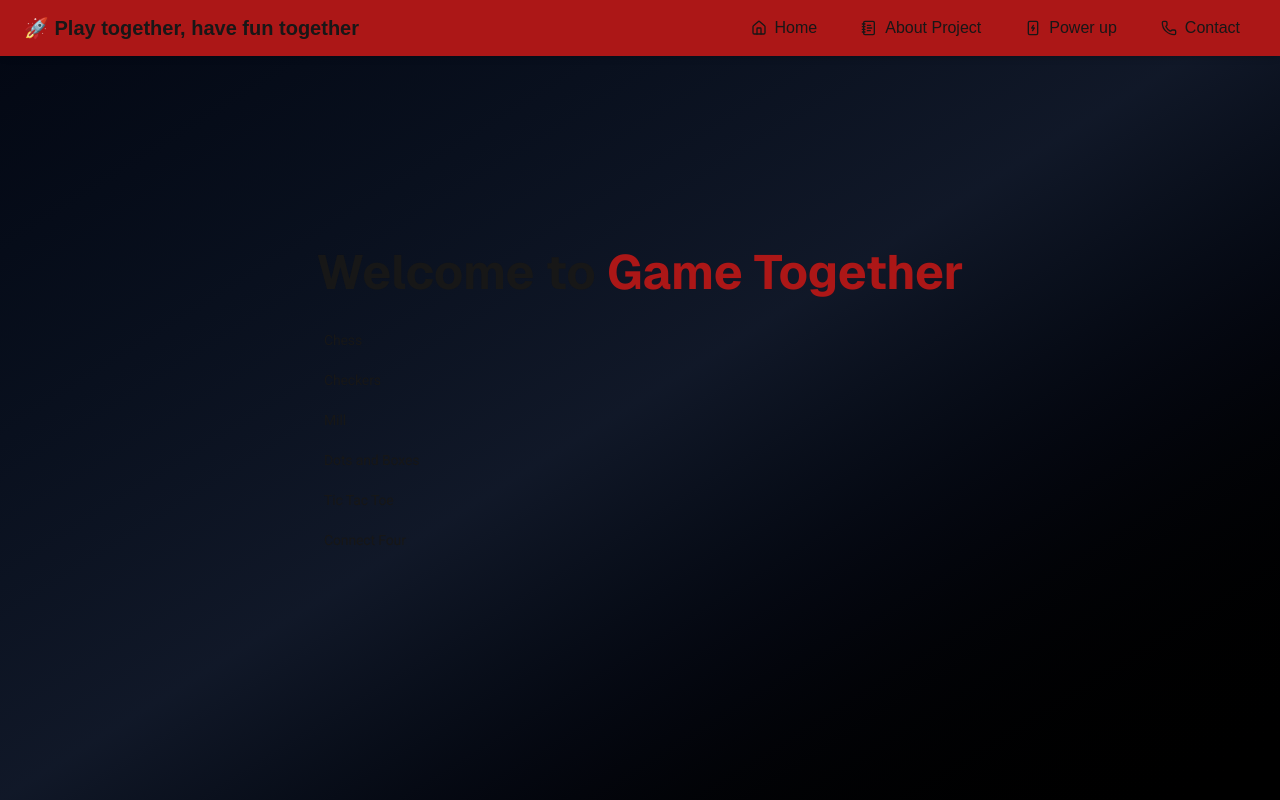
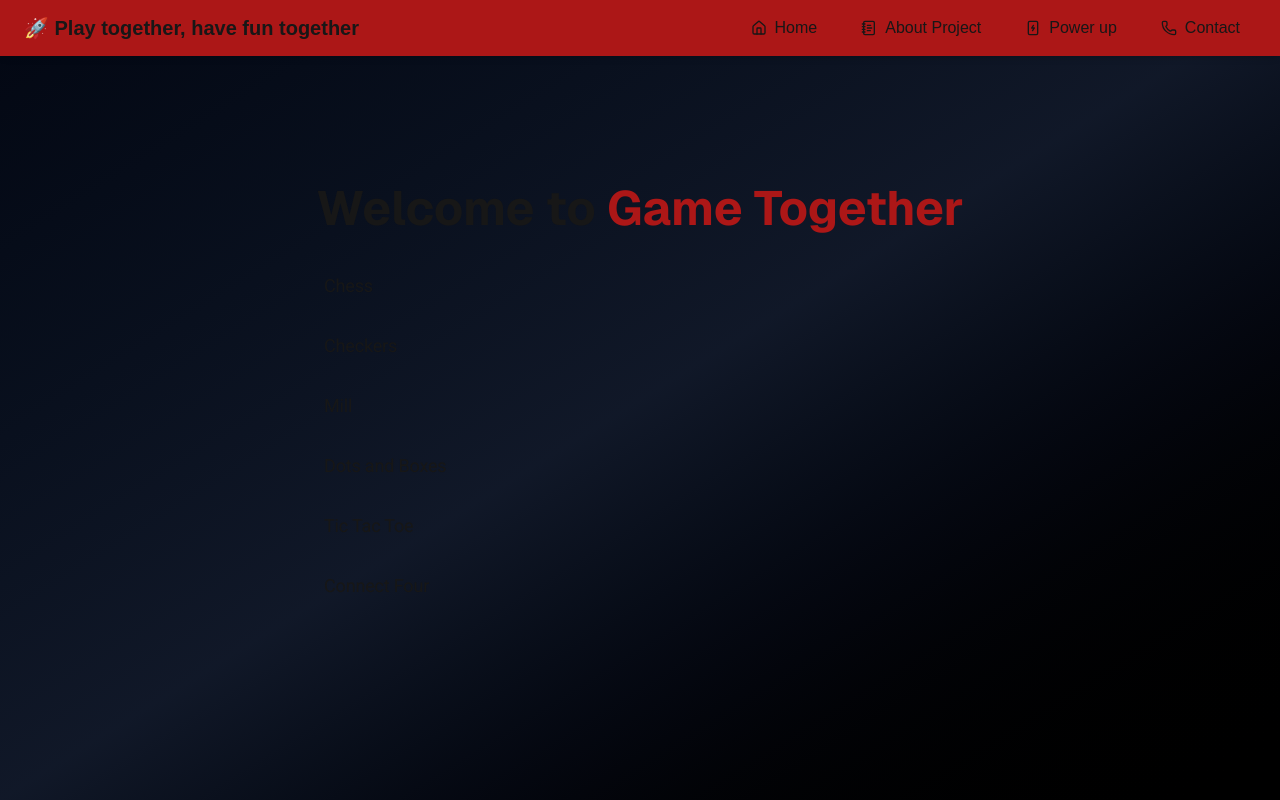
Before and after one commit to Lucasrfon/gametogether, a Next.js app: page / in a window 1280 px wide. Built offline with nearby package versions, Linux system fonts and the light colour scheme.

Commit message:
feat: playable game tracker

```diff
--- a/src/app/page.tsx
+++ b/src/app/page.tsx
@@ -8,13 +8,25 @@ export default function Home() {
           Welcome to <span className="text-[#ac1717]">Game Together</span>
         </h1>
 
-        <ul className="font-roboto list-inside text-sm/6 text-center sm:text-left space-y-4">
-          <NavLink href={'/games/chess'}>Chess</NavLink>
-          <NavLink href={'/games/checkers'}>Checkers</NavLink>
-          <NavLink href={'/games/mill'}>Mill</NavLink>
-          <NavLink href={'/games/dotsandboxes'}>Dots and Boxes</NavLink>
-          <NavLink href={'/games/tictactoe'}>Tic Tac Toe</NavLink>
-          <NavLink href={'/games/connectfour'}>Connect Four</NavLink>
+        <ul className="font-roboto list-inside text-lg text-center sm:text-left space-y-2">
+          <NavLink href={'/games/chess'} status="Soon">
+            Chess
+          </NavLink>
+          <NavLink href={'/games/checkers'} status="Soon">
+            Checkers
+          </NavLink>
+          <NavLink href={'/games/mill'} status="Soon">
+            Mill
+          </NavLink>
+          <NavLink href={'/games/dotsandboxes'} status="Done">
+            Dots and Boxes
+          </NavLink>
+          <NavLink href={'/games/tictactoe'} status="In Progress">
+            Tic Tac Toe
+          </NavLink>
+          <NavLink href={'/games/connectfour'} status="Soon">
+            Connect Four
+          </NavLink>
         </ul>
       </main>
     </div>
--- a/src/components/NavLink.tsx
+++ b/src/components/NavLink.tsx
@@ -3,18 +3,31 @@ import Link from 'next/link';
 
 type NavLinkProps = {
   href: string;
+  status: 'Done' | 'In Progress' | 'Soon';
   children: React.ReactNode;
 };
 
-export default function NavLink({ href, children }: NavLinkProps) {
+export default function NavLink({ href, status, children }: NavLinkProps) {
+  const color =
+    status === 'Done'
+      ? 'text-green-500'
+      : status === 'In Progress'
+        ? 'text-yellow-500'
+        : 'text-red-500';
+
   return (
-    <li>
+    <li className="group flex gap-2">
       <Link
         href={href}
-        className="mb-2 tracking-[-.01em] p-2 rounded-lg hover:bg-[#ac1717] transition-all duration-200"
+        className="mb-2 tracking-[-.01em] p-2 rounded-lg group-hover:bg-[#ac1717] transition-all duration-200"
       >
         {children}
       </Link>
+      <div
+        className={`h-4 text-[10px] mt-2 ${color} opacity-0 group-hover:opacity-100 transition-opacity duration-200`}
+      >
+        {status}
+      </div>
     </li>
   );
 }
```
